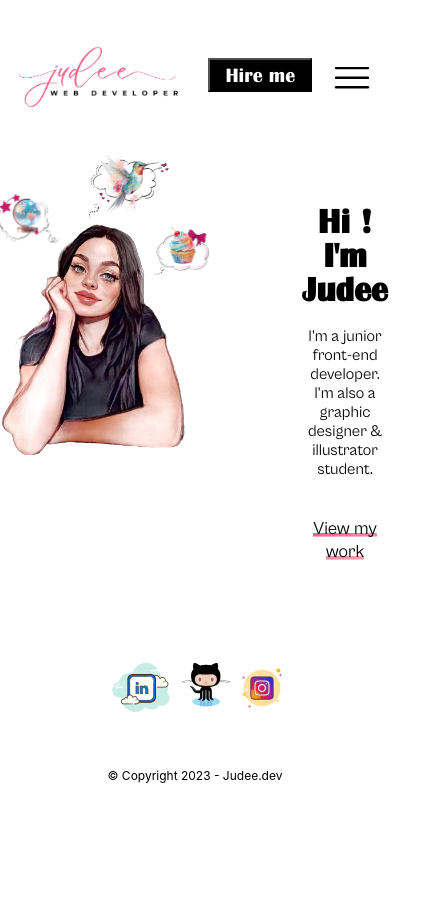
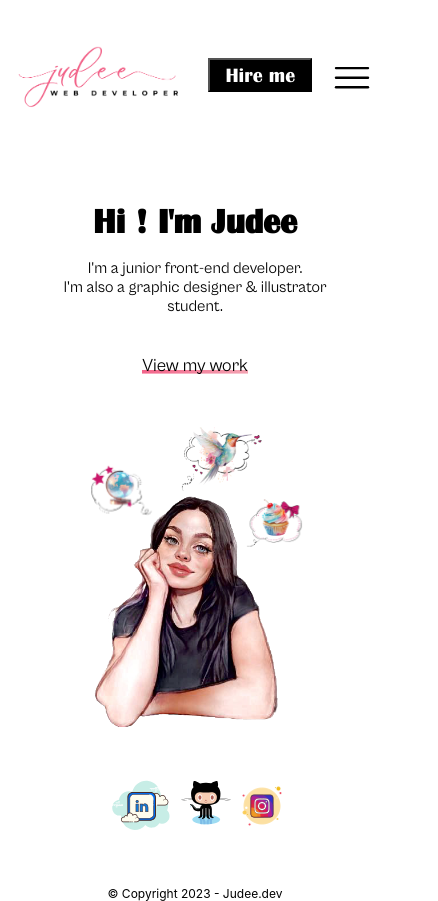
Before and after one commit to JudeeFr/Portfolio, a React (Create React App) app: page / in a window 390 px wide. Shown: the whole page, 438 px wide, since content can reach past the window. Before the commit the page ends 844 px from the top, so only its background shows below. Built offline with nearby package versions, Linux system fonts and the light colour scheme.

Commit message:
maj responsive

```diff
--- a/src/assets/css/index.css
+++ b/src/assets/css/index.css
@@ -272,6 +272,11 @@ input[type=textarea] :focus {
   transition: margin-top 2s ease-in-out;
   box-shadow: 0px 10px 25px rgba(0, 0, 0, 0.1);
   height: 555px;
+  display: flex;
+  width: 65%;
+  justify-content: center;
+  background-color: rgb(255, 255, 255);
+  box-shadow: 0px 10px 25px rgba(0, 0, 0, 0.1);
 }
 
 .carousel {
@@ -348,6 +353,7 @@ input[type=textarea] :focus {
 @media screen and (max-width: 1400px) {
 
   .main,
+  .gallery,
   .projects-main,
   .main-skills {
     width: 80%;
@@ -385,6 +391,9 @@ input[type=textarea] :focus {
 }
 
 @media screen and (max-width: 1024px) {
+  .main {
+    flex-direction: column-reverse;
+  }
 
   .modal-wrapper,
   .gallery {
@@ -395,7 +404,9 @@ input[type=textarea] :focus {
 
 /* responsive mobile  */
 @media screen and (max-width: 630px) {
-  .main {
+
+  .main,
+  .gallery {
     width: 100%;
     box-shadow: inherit;
     padding: 10px;
--- a/src/pages/works.js
+++ b/src/pages/works.js
@@ -61,7 +61,7 @@ const updateIndex = (newIndex) => {
 					<Secondcloud/>
 				</div>
 				<div className='projects-content'>
-					<h1>Here is my work !</h1>
+					<h1>Here is my work!</h1>
 					<p className='text'>
 						Choose a category
 						</p>
@@ -112,7 +112,7 @@ const updateIndex = (newIndex) => {
 					</div>
 				</aside> */}
 			</div>
-			<div className='gallery main' style={{ display: !showModal ? 'none' : '' }}>
+			<div className='gallery ' style={{ display: !showModal ? 'none' : '' }}>
 				<div className="carousel">
 							<svg className="btn-close icon"
 								onClick={closeModal} fill="#000000" width="40px" height="40px" x="20" y="0" viewBox="0 0 24 24"  xmlns="http://www.w3.org/2000/svg">
```
